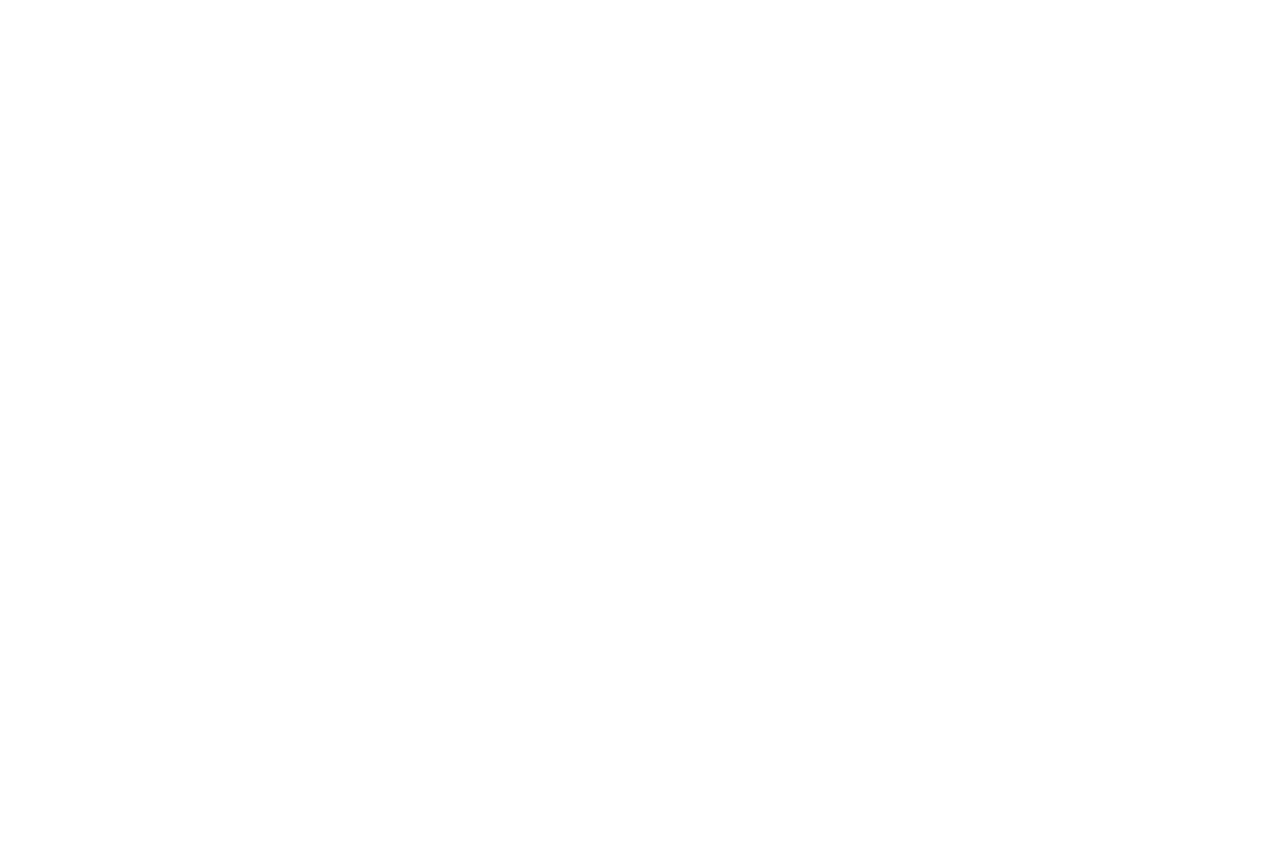
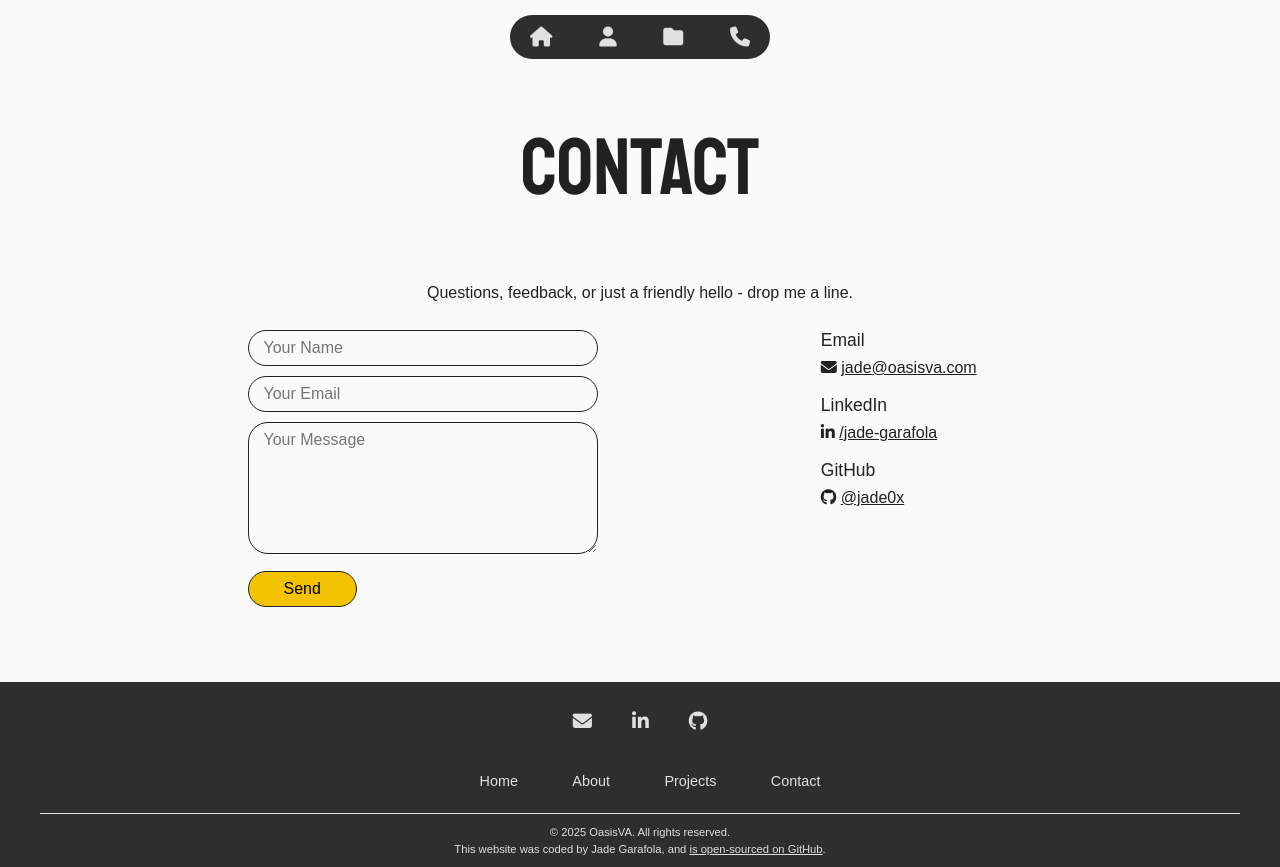
Before and after one commit to jade0x/portfolio, a plain HTML site: page contact.html in a window 1280 px wide. Before the commit the page ends 800 px from the top, so only its background shows below. Drawn offline with nearby package versions, Linux system fonts and the light colour scheme.

Commit message:
Added google fonts, completed Contact Page

```diff
--- a/about.html
+++ b/about.html
@@ -0,0 +1,123 @@
+<!DOCTYPE html>
+<html lang="en">
+  <head>
+    <meta charset="UTF-8" />
+    <meta name="viewport" content="width=device-width, initial-scale=1.0" />
+    <style>
+      @import url("https://fonts.googleapis.com/css2?family=Staatliches&display=swap");
+    </style>
+    <link
+      href="https://cdn.jsdelivr.net/npm/bootstrap@5.3.6/dist/css/bootstrap.min.css"
+      rel="stylesheet"
+      integrity="sha384-4Q6Gf2aSP4eDXB8Miphtr37CMZZQ5oXLH2yaXMJ2w8e2ZtHTl7GptT4jmndRuHDT"
+      crossorigin="anonymous"
+    />
+    <link rel="stylesheet" href="src/styles.css" />
+    <title>About Me | Jade Garafola</title>
+  </head>
+  <body>
+    <header>
+      <nav class="navbar fixed-top d-flex justify-content-center">
+        <div
+          class="nav-icons rounded-pill px-4 py-2 mt-3 d-flex justify-content-between gap-4"
+        >
+          <a
+            aria-label="Home"
+            data-bs-placement="bottom"
+            data-bs-toggle="tooltip"
+            href="/"
+            data-bs-original-title="Homepage"
+          >
+            <i class="fa-solid fa-house fa-lg" aria-hidden="true"></i>
+          </a>
+          <a
+            aria-label="About"
+            data-bs-placement="bottom"
+            data-bs-toggle="tooltip"
+            href="/about.html"
+            data-bs-original-title="About Me"
+          >
+            <i class="fa-solid fa-user fa-lg" aria-hidden="true"></i>
+          </a>
+          <a
+            aria-label="Projects"
+            data-bs-placement="bottom"
+            data-bs-toggle="tooltip"
+            href="/projects.html"
+            data-bs-original-title="Projects"
+          >
+            <i class="fa-solid fa-folder fa-lg" aria-hidden="true"></i>
+          </a>
+          <a
+            aria-label="Contacts"
+            data-bs-placement="bottom"
+            data-bs-toggle="tooltip"
+            href="/contact.html"
+            data-bs-original-title="Contact Me"
+          >
+            <i class="fa-solid fa-phone fa-lg" aria-hidden="true"></i>
+          </a>
+        </div>
+      </nav>
+    </header>
+    <main>
+      <h1>Hello World</h1>
+    </main>
+    <footer>
+      <div class="d-flex justify-content-center mt-5 social-icons">
+        <a
+          href="mailto:jade@oasisva.com"
+          target="_blank"
+          aria-label="email"
+          class="mx-3"
+        >
+          <i class="fa-solid fa-envelope"></i>
+        </a>
+        <a
+          href="https://www.linkedin.com/in/jade-garafola/"
+          target="_blank"
+          aria-label="linkedin"
+          class="mx-3"
+        >
+          <i class="fa-brands fa-linkedin-in"></i>
+        </a>
+        <a
+          href="https://github.com/jade0x"
+          target="_blank"
+          aria-label="github"
+          class="mx-3"
+        >
+          <i class="fa-brands fa-github"></i>
+        </a>
+      </div>
+      <div class="nav-bar2">
+        <ul>
+          <li><a href="index.html">Home</a></li>
+          <li><a href="about.html">About</a></li>
+          <li><a href="projects.html">Projects</a></li>
+          <li><a href="contact.html">Contact</a></li>
+        </ul>
+      </div>
+      <div class="copyright">
+        © 2025 OasisVA. All rights reserved.
+        <br />
+        This website was coded by Jade Garafola, and
+        <a
+          href="https://github.com/jade0x/portfolio"
+          target="_blank"
+          title="Project Repository"
+          >is open-sourced on GitHub</a
+        >.
+      </div>
+    </footer>
+    <script
+      src="https://kit.fontawesome.com/83cc50ff0f.js"
+      crossorigin="anonymous"
+    ></script>
+    <script
+      src="https://cdn.jsdelivr.net/npm/bootstrap@5.3.6/dist/js/bootstrap.bundle.min.js"
+      integrity="sha384-j1CDi7MgGQ12Z7Qab0qlWQ/Qqz24Gc6BM0thvEMVjHnfYGF0rmFCozFSxQBxwHKO"
+      crossorigin="anonymous"
+    ></script>
+  </body>
+</html>
--- a/contact.html
+++ b/contact.html
@@ -0,0 +1,188 @@
+<!DOCTYPE html>
+<html lang="en">
+  <head>
+    <meta charset="UTF-8" />
+    <meta name="viewport" content="width=device-width, initial-scale=1.0" />
+    <style>
+        @import url('https://fonts.googleapis.com/css2?family=Staatliches&display=swap');
+        </style>
+    <link
+      href="https://cdn.jsdelivr.net/npm/bootstrap@5.3.6/dist/css/bootstrap.min.css"
+      rel="stylesheet"
+      integrity="sha384-4Q6Gf2aSP4eDXB8Miphtr37CMZZQ5oXLH2yaXMJ2w8e2ZtHTl7GptT4jmndRuHDT"
+      crossorigin="anonymous"
+    />
+    <link rel="stylesheet" href="src/styles.css" />
+    <title>Contact | Jade Garafola</title>
+  </head>
+  <body>
+    <header>
+      <nav class="navbar fixed-top d-flex justify-content-center">
+        <div
+          class="nav-icons rounded-pill px-4 py-2 mt-3 d-flex justify-content-between gap-4"
+        >
+          <a
+            aria-label="Home"
+            data-bs-placement="bottom"
+            data-bs-toggle="tooltip"
+            href="/"
+            data-bs-original-title="Homepage"
+          >
+            <i class="fa-solid fa-house fa-lg" aria-hidden="true"></i>
+          </a>
+          <a
+            aria-label="About"
+            data-bs-placement="bottom"
+            data-bs-toggle="tooltip"
+            href="/about.html"
+            data-bs-original-title="About Me"
+          >
+            <i class="fa-solid fa-user fa-lg" aria-hidden="true"></i>
+          </a>
+          <a
+            aria-label="Projects"
+            data-bs-placement="bottom"
+            data-bs-toggle="tooltip"
+            href="/projects.html"
+            data-bs-original-title="Projects"
+          >
+            <i class="fa-solid fa-folder fa-lg" aria-hidden="true"></i>
+          </a>
+          <a
+            aria-label="Contacts"
+            data-bs-placement="bottom"
+            data-bs-toggle="tooltip"
+            href="/contact.html"
+            data-bs-original-title="Contact Me"
+          >
+            <i class="fa-solid fa-phone fa-lg" aria-hidden="true"></i>
+          </a>
+        </div>
+      </nav>
+      <section class="title">
+        <h1>Contact</h1>
+      </section>
+    </header>
+    <main>
+      <p class="p-center">Questions, feedback, or just a friendly hello - drop me a line.</p>
+      <div class="container py-4">
+        <div class="row g-5">
+            <div class="contact-form col-md-8 d-flex justify-content-center justify-content-md-start">
+                <form
+  name="contact"
+  method="POST"
+  data-netlify="true"
+  netlify-honeypot="bot-field"
+  action="/thankyou.html"
+>
+  <input type="hidden" name="form-name" value="contact" />
+  <p hidden>
+    <label>Don’t fill this out if you’re human: <input name="bot-field" /></label>
+  </p>
+  <div class="w-100 mb-3"><label>
+    <input type="text" name="name" placeholder="Your Name" required />
+  </label></div>
+  <div class="mb-3"><label>
+    <input type="email" name="email" placeholder="Your Email" required />
+  </label></div>
+  <div class="mb-3"><label>
+    <textarea name="message" rows="5" placeholder="Your Message" required></textarea>
+  </label></div>
+  <button type="submit">Send</button>
+</form>
+            </div>
+            <div class="col-md-4" id="contact-list">
+                <article>
+                    <h3>Email</h3>
+                    <div>
+                        <i class="fa-solid fa-envelope"></i>
+                        <a href="mailto:jade@oasisva.com" target="_blank">jade@oasisva.com</a>
+                    </div>
+                </article>
+                <article>
+                    <h3>LinkedIn</h3>
+                    <div>
+                        <i class="fa-brands fa-linkedin-in"></i>
+                        <a href="https://www.linkedin.com/in/jade-garafola/ target="_blank">/jade-garafola</a>
+                    </div>
+                </article>
+                <article>
+                    <h3>GitHub</h3>
+                    <div>
+                        <i class="fa-brands fa-github"></i>
+                        <a href="https://github.com/jade0x" target="_blank">@jade0x</a>
+                    </div>
+                </article>
+            </div>
+        </div>
+      </div>
+      <div class="container-md text-center">
+        <div class="row">
+          <div class="col">
+            <article id="contact-form">
+
+            </article>
+          </div>
+
+          </div>
+        </div>
+      </div>
+    </main>
+    <footer>
+      <div class="d-flex justify-content-center mt-5 social-icons">
+        <a
+          href="mailto:jade@oasisva.com"
+          target="_blank"
+          aria-label="email"
+          class="mx-3"
+        >
+          <i class="fa-solid fa-envelope"></i>
+        </a>
+        <a
+          href="https://www.linkedin.com/in/jade-garafola/"
+          target="_blank"
+          aria-label="linkedin"
+          class="mx-3"
+        >
+          <i class="fa-brands fa-linkedin-in"></i>
+        </a>
+        <a
+          href="https://github.com/jade0x"
+          target="_blank"
+          aria-label="github"
+          class="mx-3"
+        >
+          <i class="fa-brands fa-github"></i>
+        </a>
+      </div>
+      <div class="nav-bar2">
+        <ul>
+          <li><a href="index.html">Home</a></li>
+          <li><a href="about.html">About</a></li>
+          <li><a href="projects.html">Projects</a></li>
+          <li><a href="contact.html">Contact</a></li>
+        </ul>
+      </div>
+      <div class="copyright">
+        © 2025 OasisVA. All rights reserved.
+        <br />
+        This website was coded by Jade Garafola, and
+        <a
+          href="https://github.com/jade0x/portfolio"
+          target="_blank"
+          title="Project Repository"
+          >is open-sourced on GitHub</a
+        >.
+      </div>
+    </footer>
+    <script
+      src="https://kit.fontawesome.com/83cc50ff0f.js"
+      crossorigin="anonymous"
+    ></script>
+    <script
+      src="https://cdn.jsdelivr.net/npm/bootstrap@5.3.6/dist/js/bootstrap.bundle.min.js"
+      integrity="sha384-j1CDi7MgGQ12Z7Qab0qlWQ/Qqz24Gc6BM0thvEMVjHnfYGF0rmFCozFSxQBxwHKO"
+      crossorigin="anonymous"
+    ></script>
+  </body>
+</html>
--- a/src/styles.css
+++ b/src/styles.css
@@ -6,6 +6,12 @@
 
 html {
   font-size: 62.5%;
+}
+
+.staatliches-regular {
+  font-family: "Staatliches", sans-serif;
+  font-weight: 400;
+  font-style: normal;
 }
 
 :root {
@@ -42,14 +48,17 @@ body {
 
 header {
   margin-top: 80px;
+  text-align: center;
 }
 
 main {
+  margin: 0 auto;
   max-width: 1200px;
+  padding: 20px;
 }
 
 footer {
-  margin: 60px 0px 0px 0px;
+  margin: 40px 0px 0px 0px;
   background-color: var(--color-nav);
   color: var(--color-nav-text);
   text-align: center;
@@ -57,42 +66,19 @@ footer {
 
 footer a {
   color: var(--color-nav-text);
-  text-decoration: none;
 }
 
-.nav-icons {
-  background-color: var(--color-nav);
-  width: 90%;
-  max-width: 260px;
-  padding: 0.5rem 1rem;
-  gap: 2rem;
-  margin: 0 auto;
+a {
+  color: var(--color-text);
 }
 
-.nav-icons a {
-  color: var(--color-nav-text);
-  text-decoration: none;
-  padding: 0.5rem;
-  transition: transform 0.2s ease;
+a:hover {
+  color: var(--color-btn-hover);
 }
 
-.nav-icons a:hover {
-  transform: scale(1.3);
-}
-
-.social-icons {
-  padding: 20px 0px;
-}
-
-.social-icons i {
-  font-size: 1.2em;
-  color: var(--color-nav-text);
-  padding: 10px;
-  transition: transform 0.2s ease;
-}
-
-.social-icons i:hover {
-  transform: scale(1.2);
+h1 {
+  font-family: "Staatliches", sans-serif;
+  font-size: 5em;
 }
 
 .nav-bar2 {
@@ -118,6 +104,77 @@ footer a {
   transform: scale(1.15);
 }
 
+.nav-icons {
+  background-color: var(--color-nav);
+  width: 90%;
+  max-width: 260px;
+  padding: 0.5rem 1rem;
+  gap: 2rem;
+  margin: 0 auto;
+}
+
+.nav-icons a {
+  color: var(--color-nav-text);
+  text-decoration: none;
+  padding: 0.5rem;
+  transition: transform 0.2s ease;
+}
+
+.nav-icons a:hover {
+  transform: scale(1.3);
+}
+
+.p-center {
+  text-align: center;
+}
+
+.title {
+  padding: 40px 20px;
+}
+
+#contact-list article {
+  padding: 0px 0px 15px 30px;
+}
+
+.container {
+  max-width: 800px;
+}
+
+.contact-form input,
+.contact-form textarea {
+  border: solid 1px var(--color-text);
+  border-radius: 20px;
+  padding: 5px 15px;
+  background-color: var(--color-bg);
+  width: 350px;
+}
+
+.contact-form button {
+  border: solid 1px var(--color-text);
+  border-radius: 30px;
+  padding: 5px 35px;
+  background-color: var(--color-accent);
+}
+
+.contact-form button:hover {
+  background-color: var(--color-btn-hover);
+}
+
+.social-icons {
+  padding: 20px 0px;
+}
+
+.social-icons i {
+  font-size: 1.2em;
+  color: var(--color-nav-text);
+  padding: 10px;
+  transition: transform 0.2s ease;
+}
+
+.social-icons i:hover {
+  transform: scale(1.2);
+}
+
 .copyright {
   margin: 0 auto;
   font-size: 0.7em;
@@ -136,3 +193,9 @@ footer a {
     gap: 1.5rem;
   }
 }
+
+@media (max-width: 768px) {
+  #contact-list {
+    text-align: center;
+  }
+}
```
Also changed, not shown: index.html (+3 -0 lines), projects.html (+123 -0 lines), thankyou.html (added).
